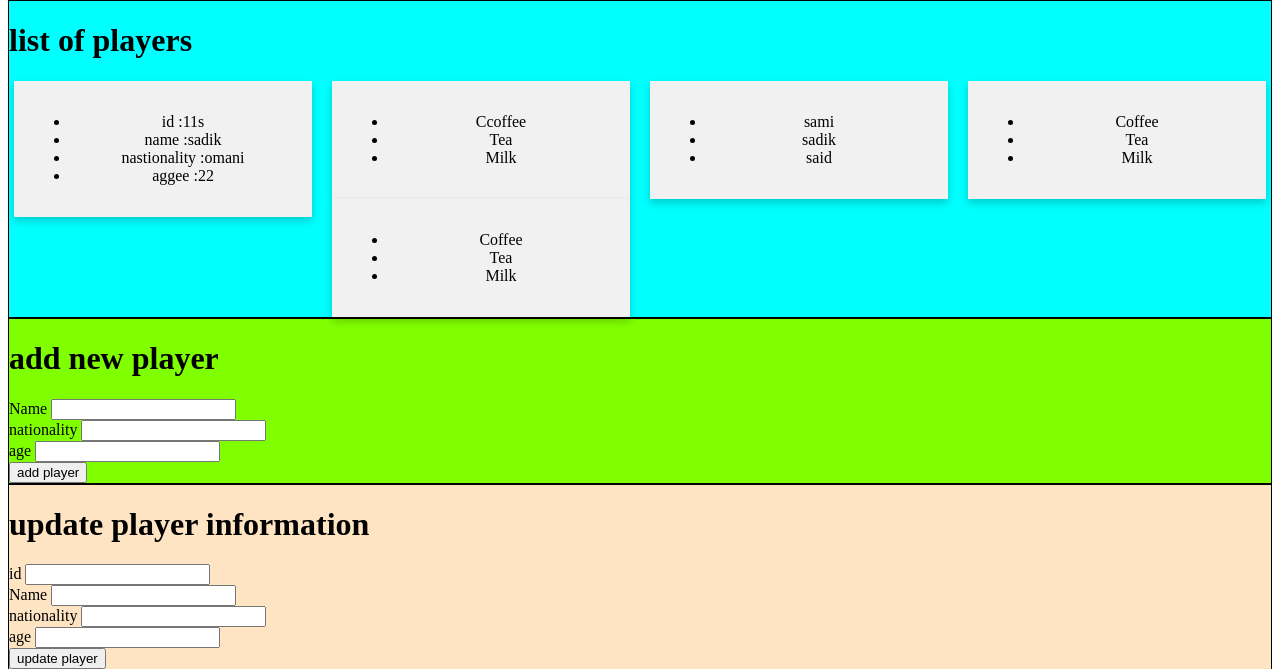
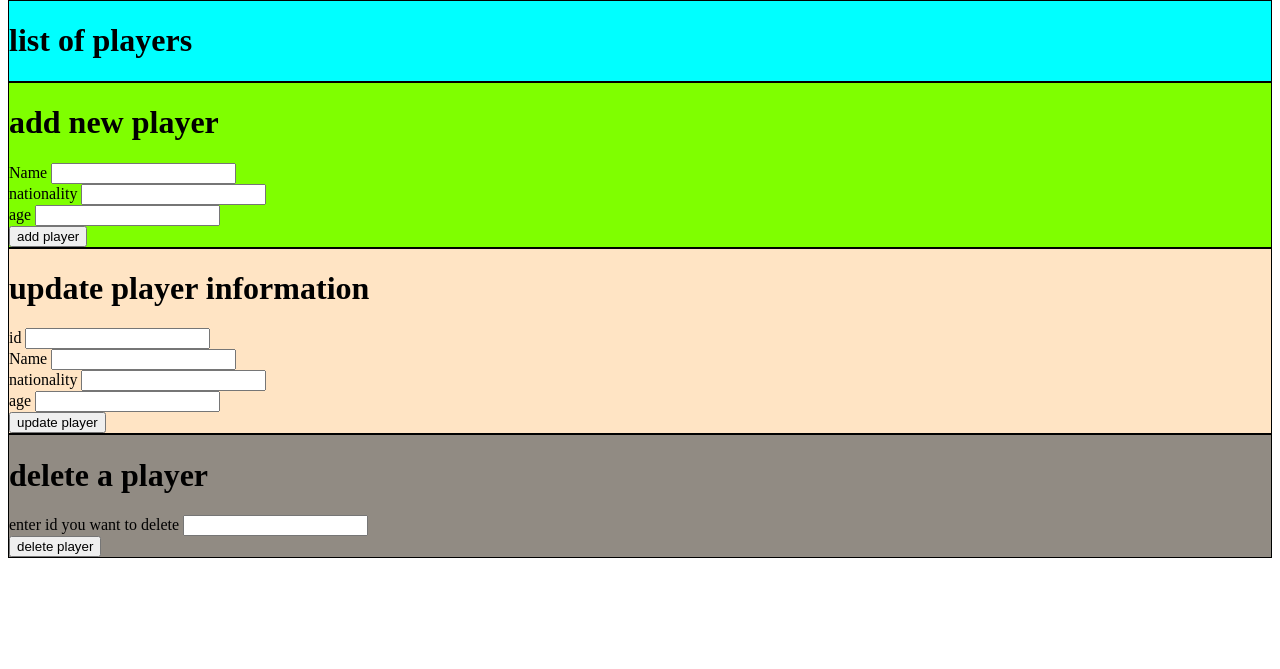
Before and after one commit to fahima-alhabsi/GameAPI1, a Spring Boot app: page / in a window 1280 px wide. Shown: the part 77-746 px from the top of the page. After the commit the page ends 635 px from the top, so only its background shows below. Run offline with Spring Boot 4, Linux system fonts and the light colour scheme; data that the repository does not hold is empty.

Commit message:
add player js function

```diff
--- a/src/main/resources/static/index.html
+++ b/src/main/resources/static/index.html
@@ -19,54 +19,10 @@
     <div class="listOfPlayers">
         <h1>list of players</h1>
         <div class="row">
-            <div class="column">
-                <div class="card">
-                    <ul>
-                        <li>id :11s </li>
-                        <li>name :sadik</li>
-                        <li>nastionality :omani</li>
-                        <li>aggee :22</li>
-                    </ul>
+            <div class="column" id="playerscolum">
 
-                </div>
             </div>
-            <div class="column">
-                <div class="card">
-                    <ul>
-                        <li>Ccoffee</li>
 
-                        <li>Tea</li>
-                        <li>Milk</li>
-                    </ul>
-                </div>
-            </div>
-            <div class="column">
-                <div class="card">
-                    <ul>
-                        <li>sami </li>
-                        <li>sadik</li>
-                        <li>said</li>
-                    </ul>
-                </div>
-            </div>
-            <div class="column">
-                <div class="card">
-                    <ul>
-                        <li>Coffee</li>
-                        <li>Tea</li>
-                        <li>Milk</li>
-                    </ul>
-                </div>
-            </div>
-            <div class="column">
-                <div class="card">
-                    <ul>
-                        <li>Coffee</li>
-                        <li>Tea</li>
-                        <li>Milk</li>
-                    </ul>
-                </div>
-            </div>
         </div>
     </div>
     <div class="addPlayer">
@@ -100,7 +56,7 @@
 
 
 
-            <input onclick="createPlayer()" type="submit" value="add player" class="submit_btn">
+            <input onclick="addPlayer()" type="submit" value="add player" class="submit_btn">
 
         </form>
     </div>
--- a/src/main/resources/static/index.js
+++ b/src/main/resources/static/index.js
@@ -0,0 +1,54 @@
+
+
+  var myHeaders = new Headers();
+  myHeaders.append("Content-Type", "application/json");
+
+
+
+  var requestOptions = {
+    method: 'GET',
+    headers: myHeaders,
+
+    redirect: 'follow'
+  };
+
+  fetch("http://localhost:8080/api/v1/player", requestOptions)
+    .then(response => response.json())
+    .then((result) => {
+      result.forEach(object => {
+      let div = document.getElementById("playerscolum")
+      div.innerHTML +="<h3 style='color :red'>Player ID : "+object.id+"</h3>"
+      div.innerHTML += "name is :"+ object.name +"          nationality is:" +object.nationality
+
+      div.innerHTML +="<br />"
+    });
+
+
+    })
+    .catch(error => console.log('error', error))
+
+//add player function
+//get most code from postmangit
+    function addPlayer(){
+    var myHeaders = new Headers();
+    myHeaders.append("Content-Type", "application/json");
+
+    var raw = JSON.stringify({
+      "name": document.getElementById("name").value,
+      "age":document.getElementById("age").value ,
+      "nationality": document.getElementById("nationality").value
+    });
+
+    var requestOptions = {
+      method: 'POST',
+      headers: myHeaders,
+      body: raw,
+      redirect: 'follow'
+    };
+
+    fetch("http://localhost:8080/api/v1/player", requestOptions)
+      .then(response => response.text())
+      .then(result => console.log(result))
+      .catch(error => console.log('error', error));
+
+    }
```
